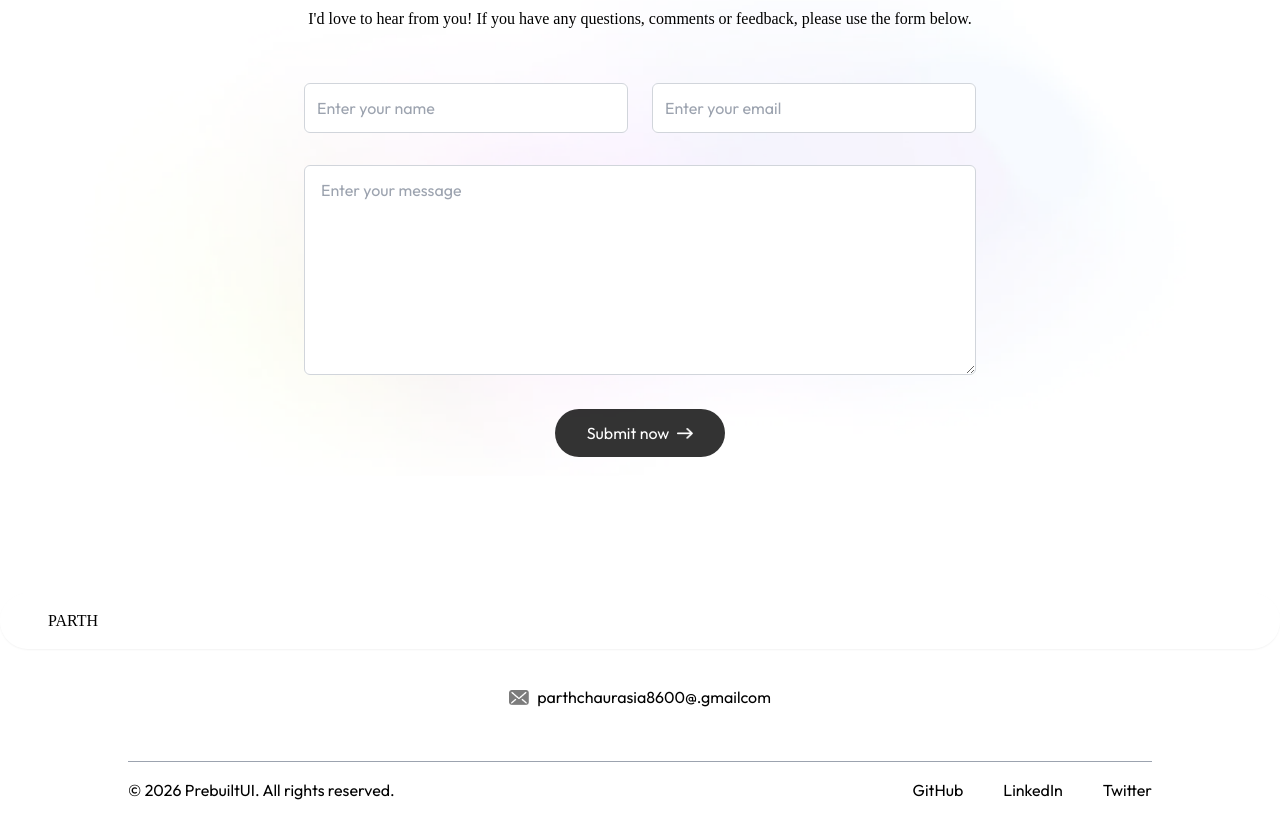
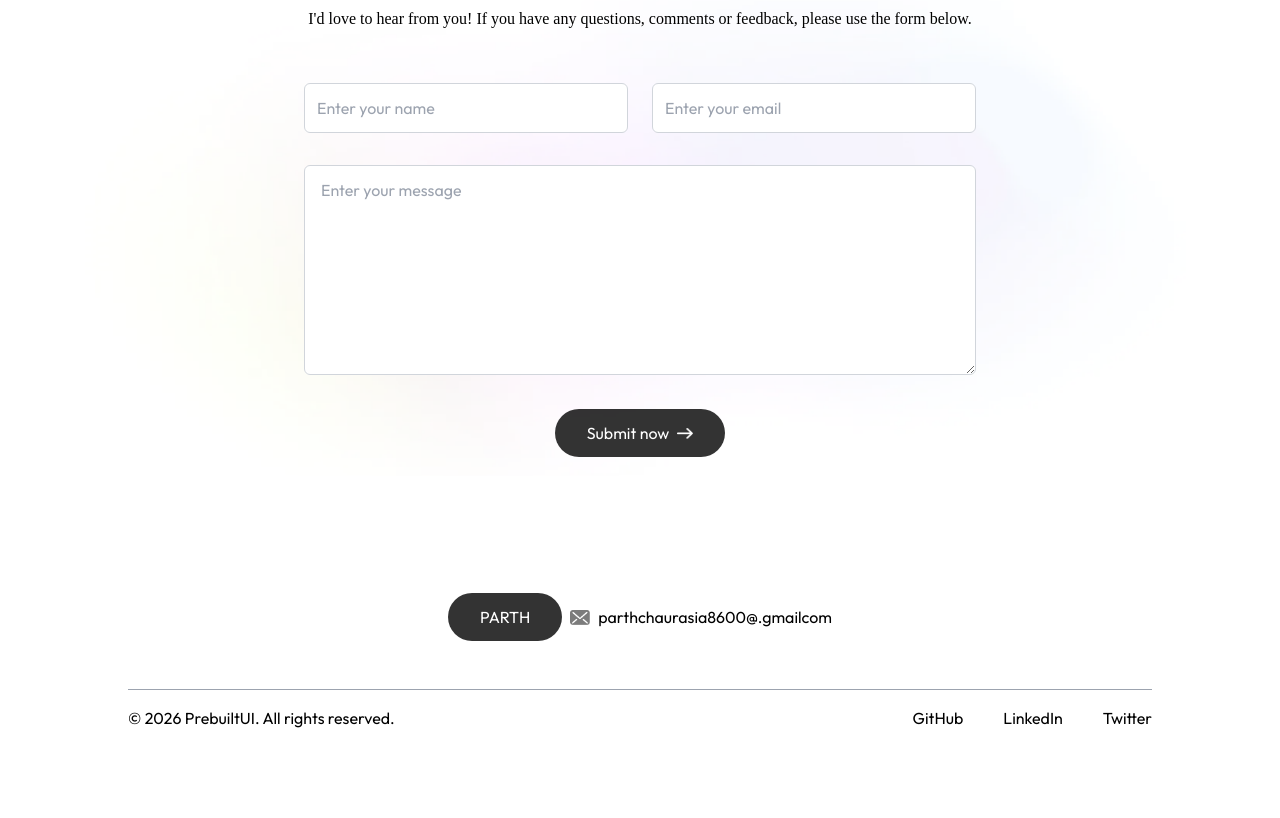
Before and after one commit to parthchaurasia8600-stack/Portfolio, a plain HTML site: page index.html in a window 1280 px wide. Shown: the part 2481-3299 px from the top of the page. After the commit the page ends 3227 px from the top, so only its background shows below. Drawn offline with Linux system fonts and the light colour scheme; a web font is replaced by a local one.

Commit message:
Update index.html

```diff
--- a/index.html
+++ b/index.html
@@ -236,11 +236,10 @@
     <!-- Footer -->
      <div class="mt-20">
         <div class="text-center">
-                <ul id="navLink" class="hidden md:flex items-center gap-6 lg:gap-8 rounded-full px-12 py-3 bg-white shadow-sm bg-opacity-50 font-Ovo dark:border dark:border-white/30 dark:bg-transparent ">
-    <li><a class='hover:text-gray-500 dark:hover:text-gray-300 transition' href="#top">PARTH</a></li>
+            <div class="w-max flex items-center gap-2 mx-auto">
+                 <ul id="navLink" class="py-2 px-8 w-max flex items-center justify-between gap-2 bg-black/80 text-white rounded-full mx-auto hover:bg-black duration-500 dark:bg-transparent dark:border dark:border-white/30 dark:hover:bg-darkHover">
+    <li><a class='hover:text-gray-500 dark:hover:text-gray-300 transition' href="#center">PARTH</a></li>
             </ul>
-            <br>
-            <div class="w-max flex items-center gap-2 mx-auto">
                 <img src="/assets/mail_icon.png" alt="" class="w-5 dark:hidden">
                 <img src="/assets/mail_icon_dark.png" alt="" class="w-5 hidden dark:block">
 
```
